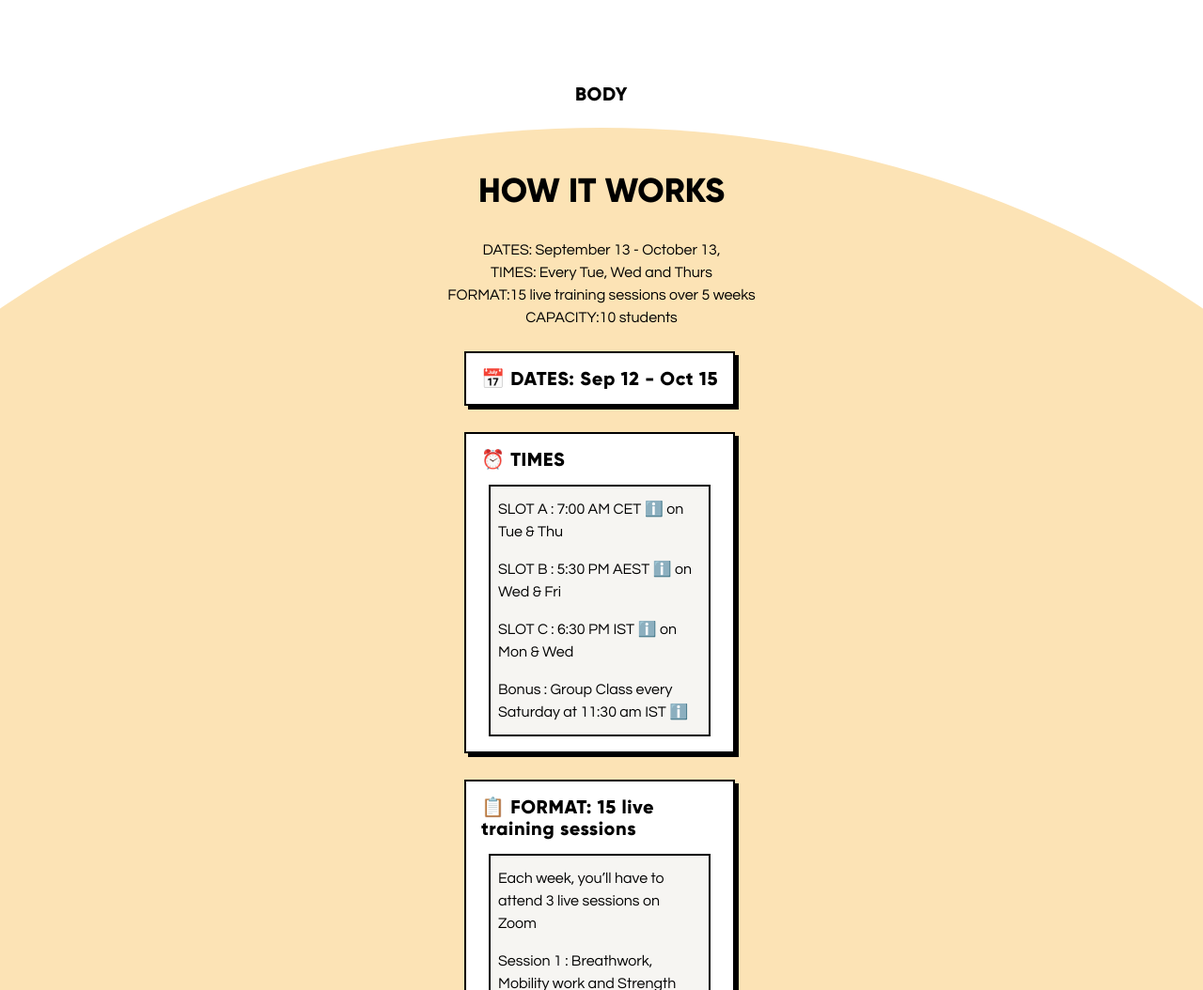
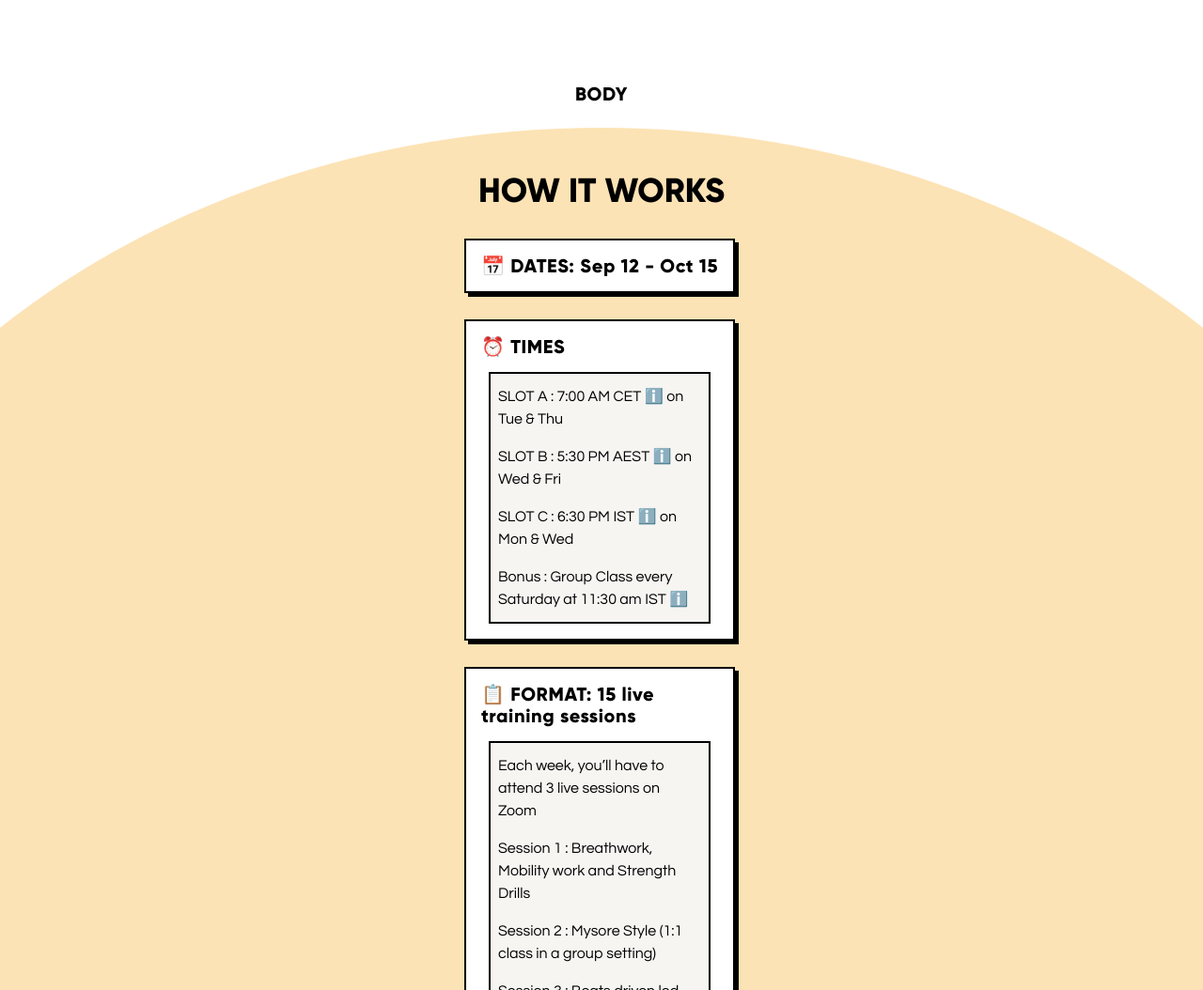
Before and after one commit to anandogs/sushmithashrikanth, an Astro site: page / in a window 1280 px wide. Shown: the part 1000-2054 px from the top of the page at 94% size. Built offline with nearby package versions, Linux system fonts and the light colour scheme; Astro itself is replaced by a stand-in of ours.

Commit message:
updated index page a bit

```diff
--- a/src/pages/index.astro
+++ b/src/pages/index.astro
@@ -60,12 +60,6 @@ import Footer from "../components/Footer.svelte";
 
 		<section class="ellipse grid justify-items-center py-10 gap-y-6">
 			<h1>How it works</h1>
-			<p class="text-center">
-				DATES: September 13 - October 13,<br />
-				TIMES: Every Tue, Wed and Thurs<br />
-				FORMAT:15 live training sessions over 5 weeks<br />
-				CAPACITY:10 students<br />
-			</p>
 			<Box heading={"📅 DATES: Sep 12 - Oct 15"} content={false} />
 			<Box heading={"⏰ TIMES"}>
 				<div class="grid gap-y-4">
```
